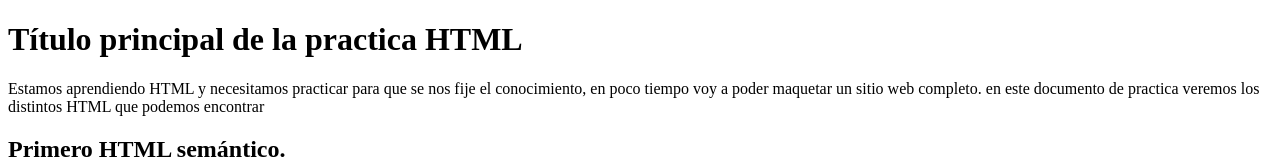
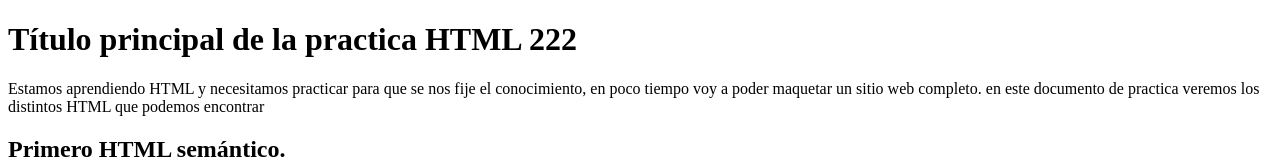
Before and after one commit to macaaragon/primera_pagina, a plain HTML site: page index.html in a window 1280 px wide. Shown: the top 160 px of the page. Drawn offline with Linux system fonts and the light colour scheme.

Commit message:
segundo cambio

```diff
--- a/index.html
+++ b/index.html
@@ -7,7 +7,7 @@
     <title>Práctica Html</title>
   </head>
   <body>
-    <h1>Título principal de la practica HTML</h1>
+    <h1>Título principal de la practica HTML 222</h1>
     <p>
       Estamos aprendiendo HTML y necesitamos practicar para que se nos fije el
       conocimiento, en poco tiempo voy a poder maquetar un sitio web completo.
```
